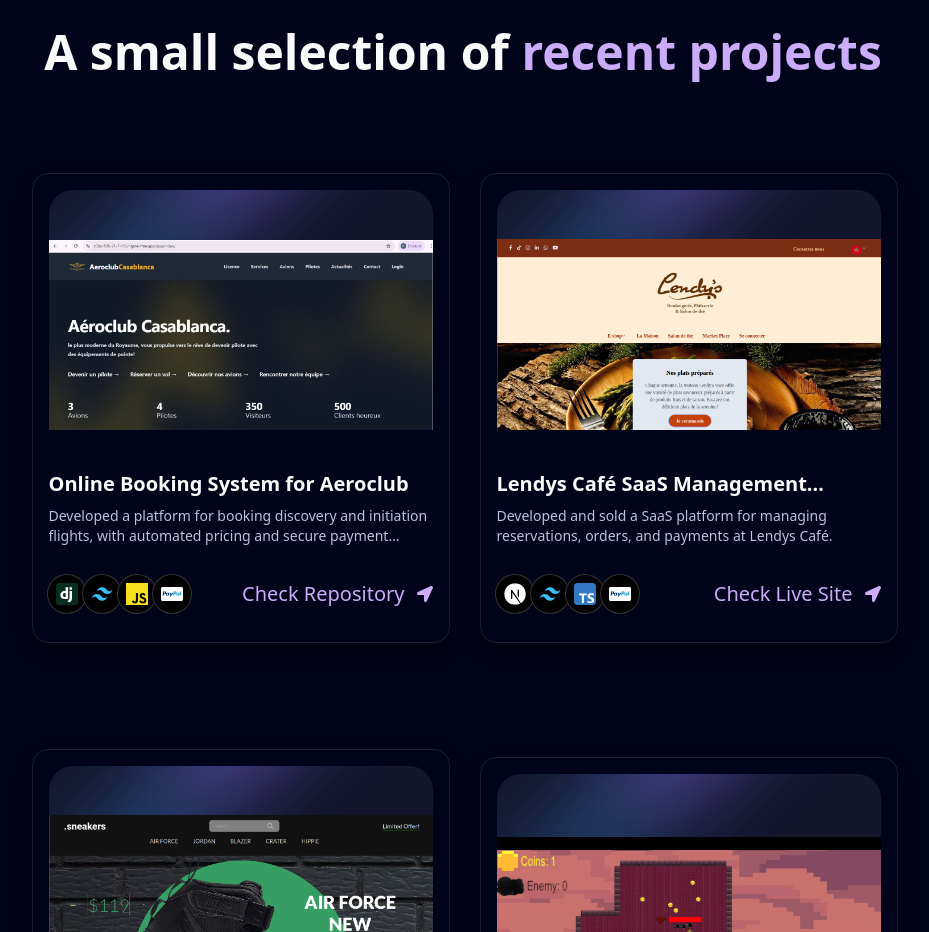
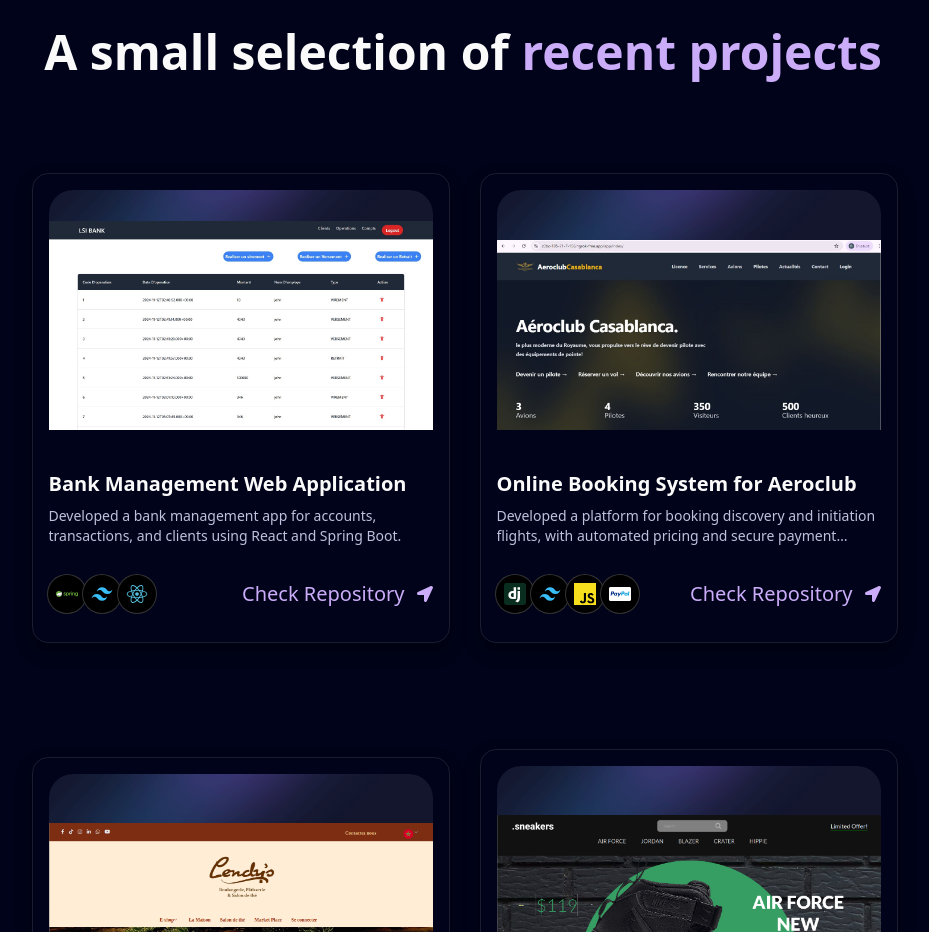
Before and after one commit to mouad4949/Portfolio, a Next.js app: page / in a window 1280 px wide. Shown: the part 1760-2692 px from the top of the page, without its empty margins (177-1106 px from the left). Built offline with nearby package versions, Linux system fonts and the light colour scheme.

Commit message:
Bank project

```diff
--- a/data/index.ts
+++ b/data/index.ts
@@ -72,6 +72,14 @@
   export const projects = [
     {
       id: 1,
+      title: "Bank Management Web Application",
+      des: "Developed a bank management app for accounts, transactions, and clients using React and Spring Boot.",
+      img: "/Bank.jpeg",
+      iconLists: ["/spring.svg", "/tail.svg", "/react.svg"],
+      link: "https://github.com/mouad4949/Bank_LSI",
+    },
+    {
+      id: 2,
       title: "Online Booking System for Aeroclub",
       des: "Developed a platform for booking discovery and initiation flights, with automated pricing and secure payment integration.",
       img: "/aeroclub.jpeg",
@@ -79,7 +87,7 @@
       link: "https://github.com/mouad4949/Aeroclub_siteweb",
     },
     {
-      id: 2,
+      id: 3,
       title: "Lendys Café SaaS Management System",
       des: "Developed and sold a SaaS platform for managing reservations, orders, and payments at Lendys Café.",
       img: "/lendys.png",
@@ -87,7 +95,7 @@
       link: "https://lendys.ma/",
     },
     {
-      id: 3,
+      id: 4,
       title: "E-commerce Platform with PayPal Integration",
       des: "A Symfony-based e-commerce solution featuring seamless PayPal payment integration for a smooth shopping experience.",
       img: "/ecomm.png",
@@ -95,7 +103,7 @@
       link: "https://github.com/mouad4949/Ecommerce_WebSite",
     },
     {
-      id: 4,
+      id: 5,
       title: "2D Video Game with Pathfinding",
       des: "A 2D Unity game featuring advanced pathfinding mechanics for dynamic character movement and AI navigation.",
       img: "/game.png",
@@ -103,7 +111,7 @@
       link: "https://github.com/mouad4949/Game-DataStructers-",
     },
     {
-      id: 5,
+      id: 6,
       title: "Hotel Management System",
       des: "A web app for managing hotel bookings, billing, and guest services efficiently.",
       img: "/hotel.png",
@@ -111,7 +119,7 @@
       link: "https://github.com/mouad4949/Gestion-d-hotel",
     },
     {
-      id: 6,
+      id: 7,
       title: " Gaming Club Management System",
       des: "A web app for managing gaming club memberships, events, and player profiles efficiently.",
       img: "/gaming.png",
```
Also changed, not shown: public/Bank.jpeg (added).
